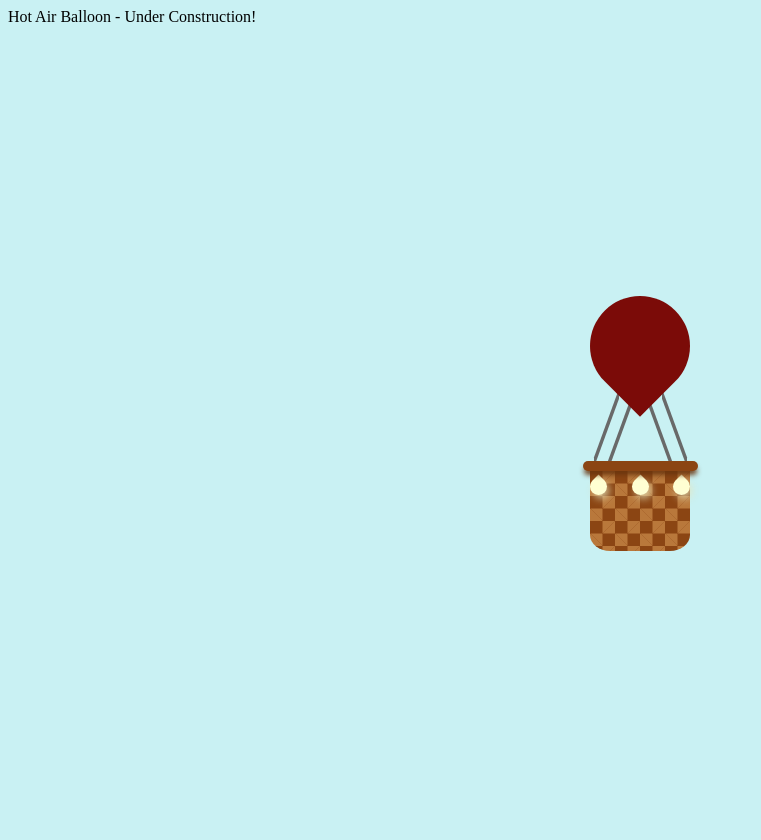
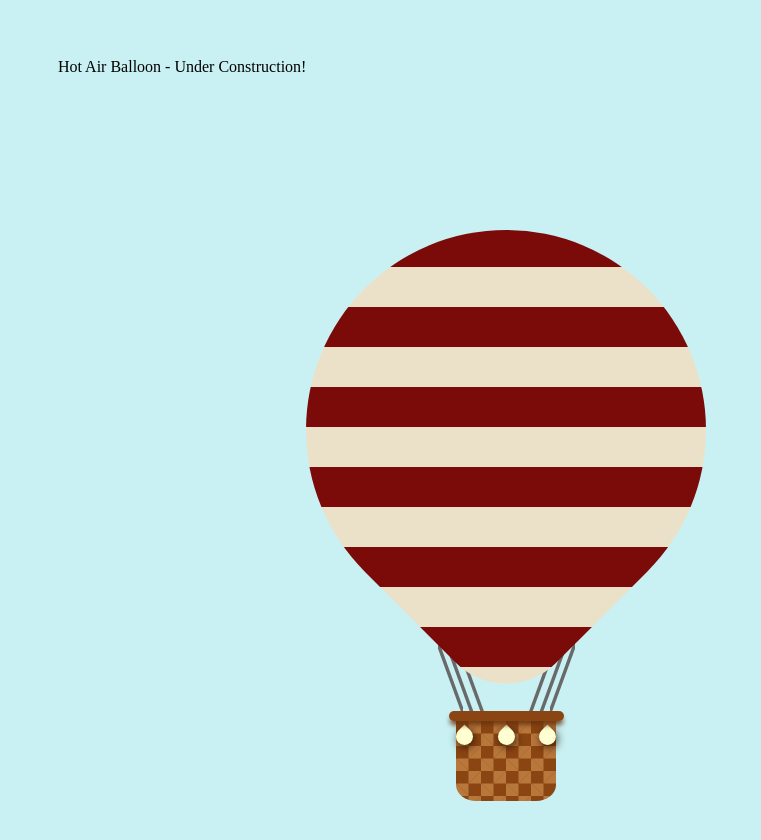
Before and after one commit to IrtaJohn/LookingGlass, a plain HTML site: page index.html in a window 1280 px wide. Shown: the whole page, without its empty margins (0-761 px from the left). Before the commit the page ends 818 px from the top, so only its background shows below. Drawn offline with Linux system fonts and the light colour scheme.

Commit message:
balloon created

```diff
--- a/css/main.css
+++ b/css/main.css
@@ -1,19 +1,50 @@
 body {
   background: #c9f1f3;
+  width: 1000px;
+  display: flex;
+  height: 950px;
+  padding: 50px;
+
 }
 
 /* Ballon */
 
+
 .balloon {
-  width: 100px;
-  height: 100px;
-  border-radius: 0 50% 50% 50%;
-  transform: rotate(225deg);
-  margin: 10px 0px 29px 0px;
-  background: rgb(123,11,8);
-  z-index:1;
+  display: flex;
+  flex-direction: column;
+  position: relative;
+  top: -35px;
+  background: repeating-linear-gradient(
+    45deg,
+    rgb(123,11,8),
+    rgb(123,11,8) 40px,
+    rgb(235,225,201) 40px,
+    rgb(235,225,201) 80px
+  );
+  transform: rotate(135deg);
+  margin-bottom: 10px;
+  border-radius: 150%;
+  border-bottom-left-radius: 425%;
+  border-bottom-right-radius: 425%;
+  border-top-left-radius: 425%;
+  border-top-radius: 220%;
+  min-height: 400px;
+  min-width: 400px;
+  z-index: 1;
 }
 
+/*.ballon-part-one, .ballon-part-three, .ballon-part-five, .ballon-part-seven {*/
+/*    background: rgb(123,11,8);*/
+/*    width: 300px;*/
+/*    height: 100px;*/
+/*}*/
+
+/*.ballon-part-two, .ballon-part-four, .ballon-part-six {*/
+/*    background: rgb(235,225,201);*/
+/*    width: 300px;*/
+/*    height: 100px;*/
+/*}*/
 
 /* Ropes */
 
@@ -21,13 +52,13 @@ body {
   display: contents;
 }
 
-.ropes-one, .ropes-two {
+.ropes-one, .ropes-two, .ropes-three {
   position: relative;
-  padding: 9px;
+  padding: 6px;
 }
-.ropes-one { width: 75px; }
-.ropes-two { width: 50px; }
-.ropes-three { width: 30px; }
+.ropes-one { width: 125px; }
+.ropes-two { width: 105px; }
+.ropes-three { width: 75px; }
 
 .ropes-one:before, .ropes-two:before, .ropes-three:before {
   content: '';
@@ -36,7 +67,7 @@ body {
   height: 10px;
   width: 25px;
   background: #696969;
-  transform: skew(0deg, -70deg);
+  transform: skew(0deg, 70deg);
 }
 .ropes-one:before { top: -2px; }
 .ropes-two:before { top: -11px; }
@@ -49,7 +80,7 @@ body {
   height: 10px;
   width: 25px;
   background: #696969;
-  transform: skew(0deg, 70deg);
+  transform: skew(0deg, -70deg);
 }
 .ropes-one:after { top: -2; }
 .ropes-two:after { top: -11; }
@@ -57,7 +88,7 @@ body {
 
 /* Basket */
 
-.basket {
+.wrapper {
     display: flex;
     flex-flow: column;
     align-items: center;
@@ -98,5 +129,5 @@ body {
   transform: rotate(45deg);
   margin-top: 7px;
   background: #ffffd2;
-  box-shadow: 5px 1px 8px -1px rgba(229,229,189,.9);
+  box-shadow: 3px 1px 8px 0px rgba(51, 25, 6,.9);
 }
--- a/index.html
+++ b/index.html
@@ -8,11 +8,20 @@
     </head>
     <body>
         Hot Air Balloon - Under Construction!
-        <div class="basket">
-            <div class="balloon"></div>
+        <div class="wrapper">
+            <div class="balloon">
+                <div class="ballon-part-one"></div>
+                <div class="ballon-part-two"></div>
+                <div class="ballon-part-three"></div>
+                <div class="ballon-part-four"></div>
+                <div class="ballon-part-five"></div>
+                <div class="ballon-part-six"></div>
+                <div class="ballon-part-seven"></div>
+            </div>
             <div class="ropes">
                 <div class="ropes-one"></div>
                 <div class="ropes-two"></div>
+                <div class="ropes-three"></div>
             </div>
             <div class="basket-top"></div>
             <div class="basket-body">
```
